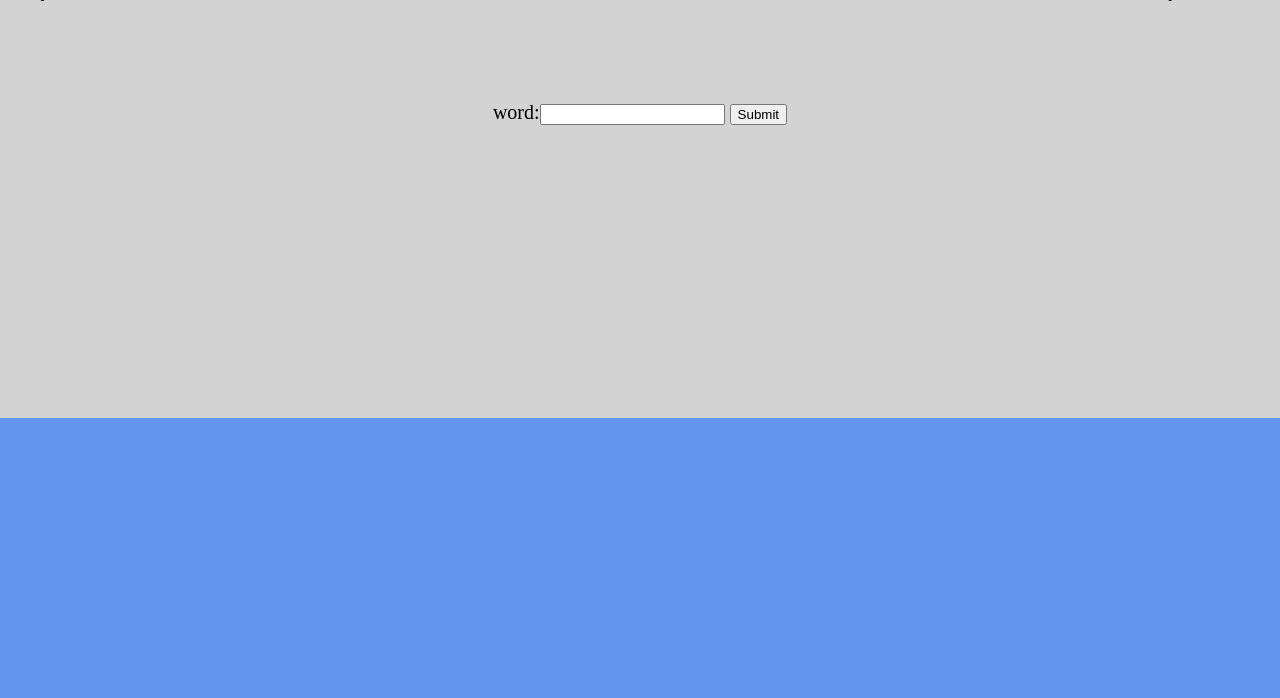
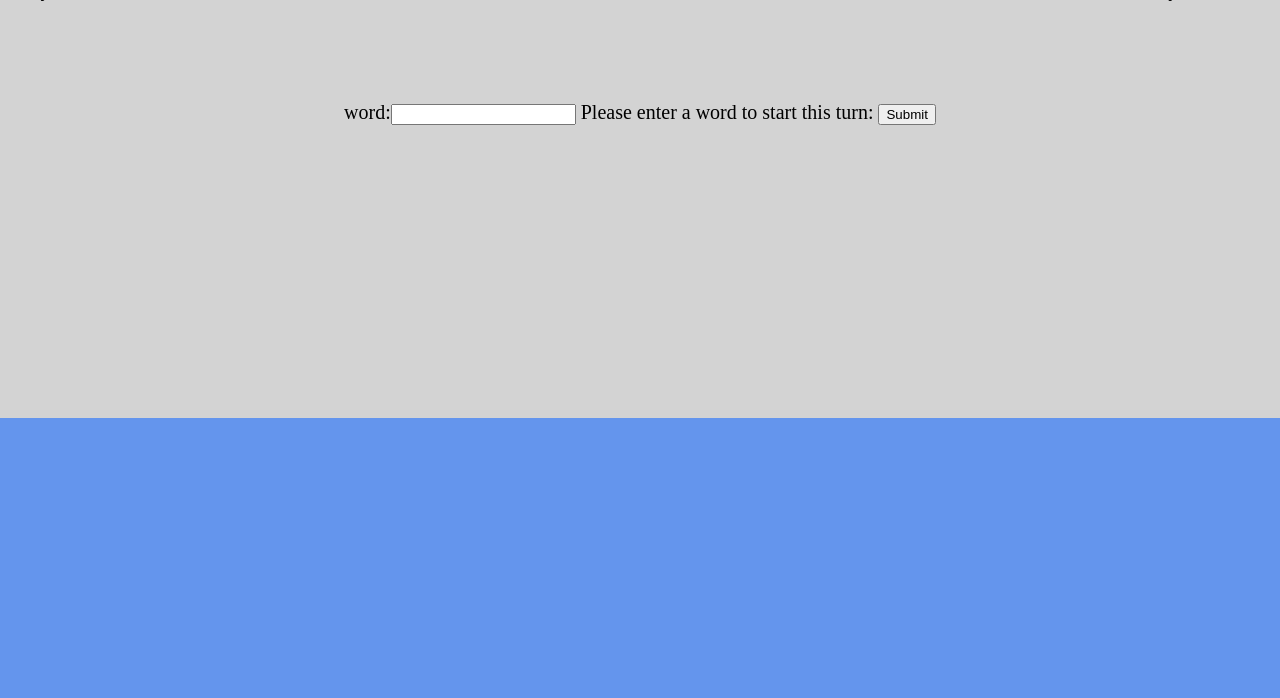
Before and after one commit to traciarms/tweetiegame, a Django app: template tweetiegame/templates/index.html in a window 1280 px wide. Shown: the part 102-800 px from the top of the page. Run offline with Django 3.2, Linux system fonts and the light colour scheme; the template is opened without the code that fills it: values that come from a table or form of the project are taken from there, others are empty; some libraries are stand-ins or nearby versions.

Commit message:
added some text for the flow

```diff
--- a/tweetiegame/templates/index.html
+++ b/tweetiegame/templates/index.html
@@ -25,14 +25,15 @@
         </div>
             <div class="form">
                 {% if user.id == game.form_player_id %}
+                    <form action="" method="post">
+                        {% csrf_token %}
+                        {{ form }}
+                        Please enter a word to start this turn:
+                        <input type="submit" value="Submit" />
+                    </form>
                     {% if user.id != game.give_player_id %}
                         The other player has given you the word: {{ game.giveword }}
                     {% endif %}
-                    <form action="" method="post">
-                        {% csrf_token %}
-                        {{ form }}
-                        <input type="submit" value="Submit" />
-                    </form>
                 {% else %}
                     <form action="" method="post">
                         {% csrf_token %}
```
